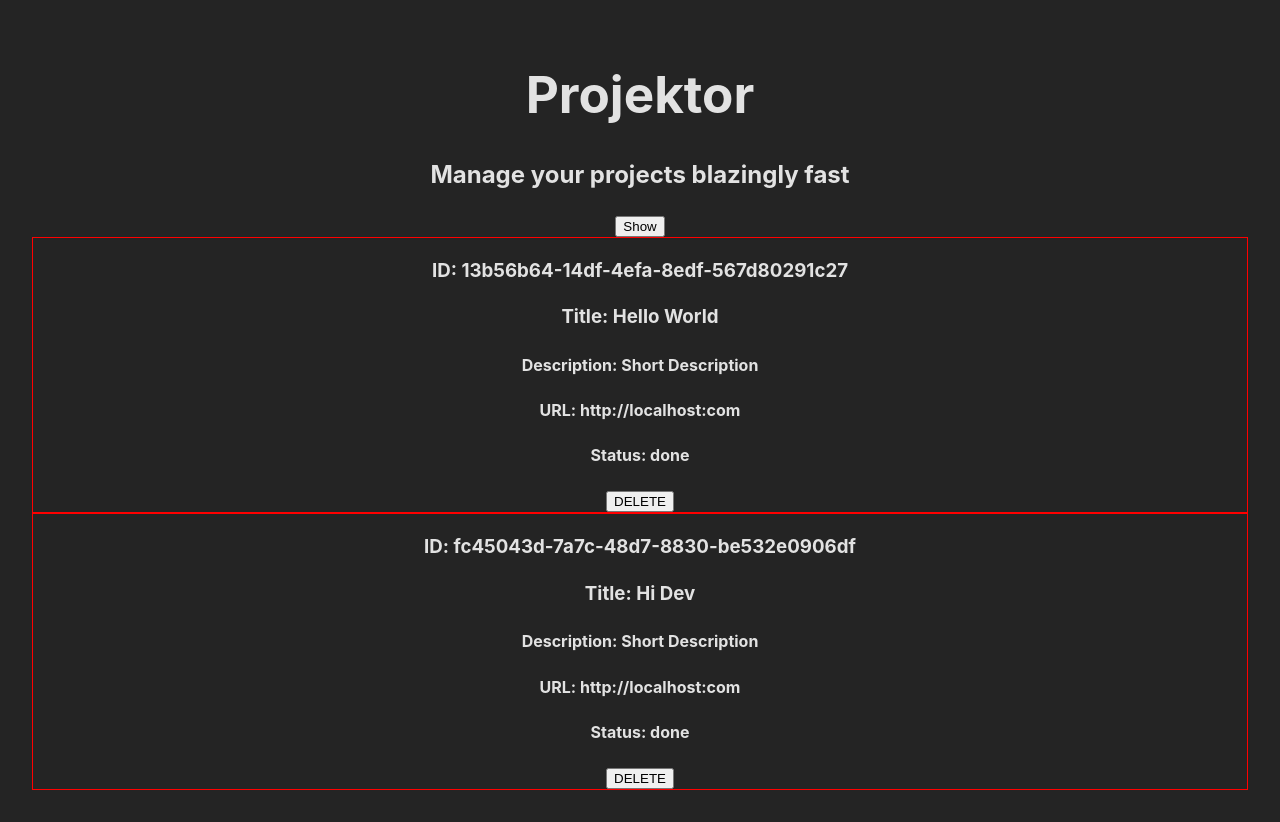
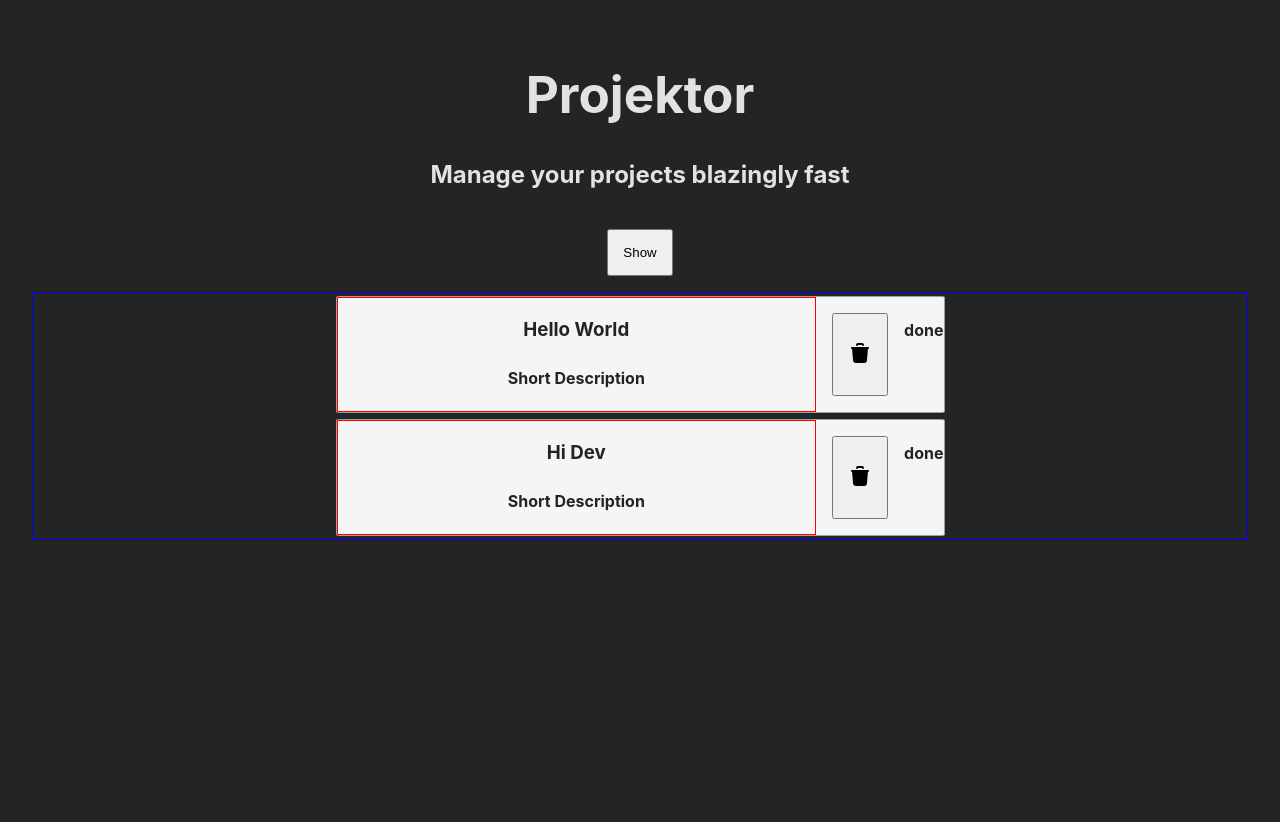
Before and after one commit to Alastair7/projektor, a React (Vite) app: page / in a window 1280 px wide. After the commit the page ends 800 px from the top, so only its background shows below. Built offline with nearby package versions, Linux system fonts and the light colour scheme.

Commit message:
PROJEKTOR: refactor flexbox and style project component (WIP)

```diff
--- a/src/components/Project.css
+++ b/src/components/Project.css
@@ -1,3 +1,20 @@
-.project {
+.project-container {
+  width: 50%;
+  border: 1px solid rgb(159, 159, 159);
+  margin: 0.18rem;
+  justify-content: space-between;
+  border-radius: 1%;
+  background-color: rgb(245, 245, 245);
+  color: rgb(35, 35, 35);
+  display: inline-flex;
+}
+
+.project-container-text-item {
   border: 1px solid red;
+  flex: 2 1 0;
 }
+
+button {
+  padding: var(--14px);
+  margin: var(--16px);
+}
--- a/src/components/Project.jsx
+++ b/src/components/Project.jsx
@@ -17,14 +17,15 @@ function Project({ data, onDeleteClick }) {
 
   return (
     <>
-      <div onClick={toggleDialog} className="project">
-        <h3>ID: {data.id}</h3>
-        <h3>Title: {data.title}</h3>
-        <h4>Description: {data.shortDescription}</h4>
-        <h4>URL: {data.url}</h4>
-        <h4>Status: {data.status}</h4>
-
-        <button onClick={() => onDeleteClick(data.id)}>DELETE</button>
+      <div onClick={toggleDialog} className="project-container">
+        <div className="project-container-text-item">
+          <h3>{data.title}</h3>
+          <h4>{data.shortDescription}</h4>
+        </div>
+        <button onClick={() => onDeleteClick(data.id)}>
+          <img src="src/assets/trash.svg" />
+        </button>
+        <h4>{data.status}</h4>
       </div>
       <ProjectDetails
         project={data}
--- /dev/null
+++ b/src/components/ProjectTable.css
@@ -0,0 +1,8 @@
+.project-table {
+  overflow-y: auto;
+  overflow-y: auto;
+  overflow-x: hidden;
+  max-height: 50vh;
+  border: 1px solid blue;
+  margin: auto;
+}
--- a/src/components/ProjectTable.jsx
+++ b/src/components/ProjectTable.jsx
@@ -1,8 +1,9 @@
 import Project from "./Project";
+import "./ProjectTable.css";
 
 function ProjectTable({ projects, onDeleteClick }) {
   return (
-    <div>
+    <div className="project-table">
       {projects.map((item) => (
         <Project onDeleteClick={onDeleteClick} key={item.id} data={item} />
       ))}
--- a/src/index.css
+++ b/src/index.css
@@ -1,4 +1,13 @@
 :root {
+  --14px: 0.875rem;
+  --15px: 0.9375rem;
+  --16px: 1rem;
+  --17px: 1.0625rem;
+  --18px: 1.125rem;
+  --19px: 1.1875rem;
+  --20px: 1.25rem;
+  --21px: 1.3125rem;
+
   font-family: Inter, system-ui, Avenir, Helvetica, Arial, sans-serif;
   line-height: 1.5;
   font-weight: 400;
```
Also changed, not shown: src/components/EditProjectForm.jsx (deleted, +0 -39 lines), src/assets/trash.svg (added).
